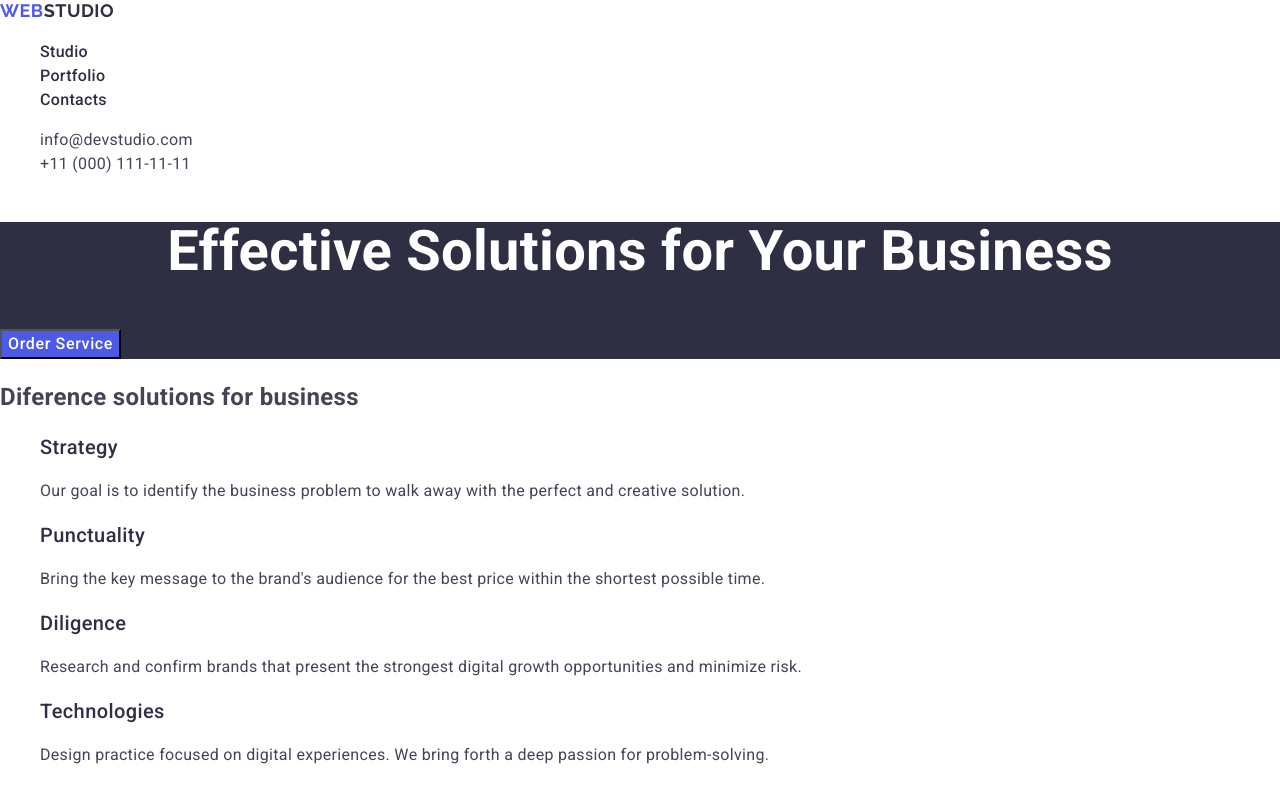
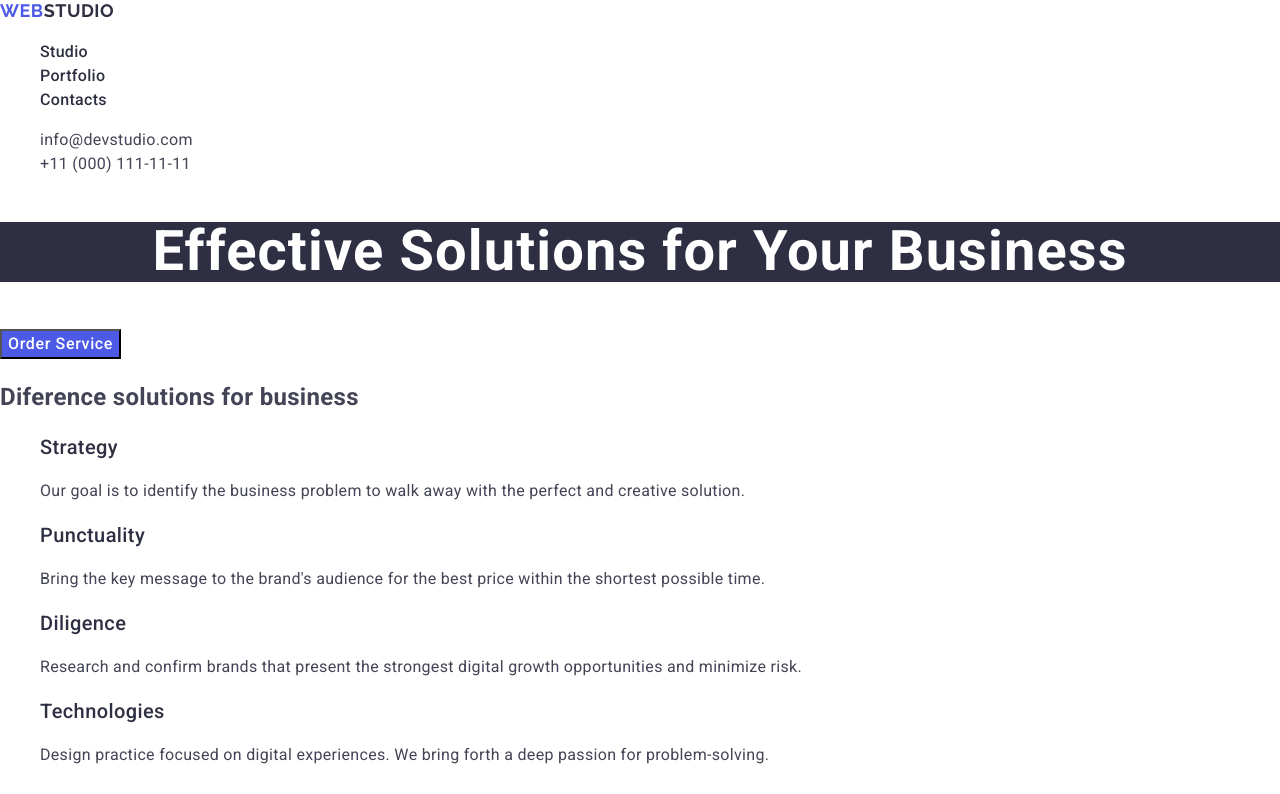
Before and after one commit to Suzy-Lana777/goit-markup-hw-02, a plain HTML site: page index.html in a window 1280 px wide. Shown: the top 794 px of the page. Drawn offline with nearby package versions, Linux system fonts and the light colour scheme.

Commit message:
homework var3

```diff
--- a/css/styles.css
+++ b/css/styles.css
@@ -71,7 +71,7 @@
 
 /* ========= PAGE SOLUTIONS ============ */
 
- .title-section {
+ .title-section .effective-name {
    letter-spacing: 0.02em;
    background: #2e2f42;
   }
@@ -97,6 +97,7 @@
    .btn-service:hover {
     font-weight: 600;
     color: #fff;
+    background-color: #404BBF;
   }
 
   /* ========= /PAGE SOLUTIONS ============ */
```
